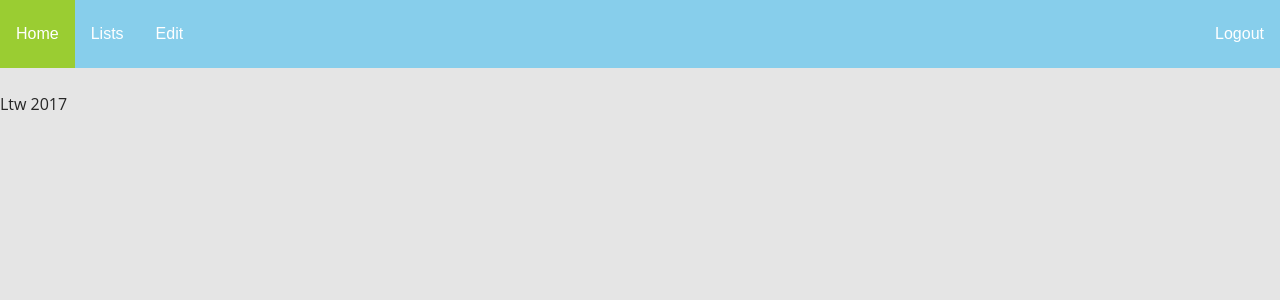
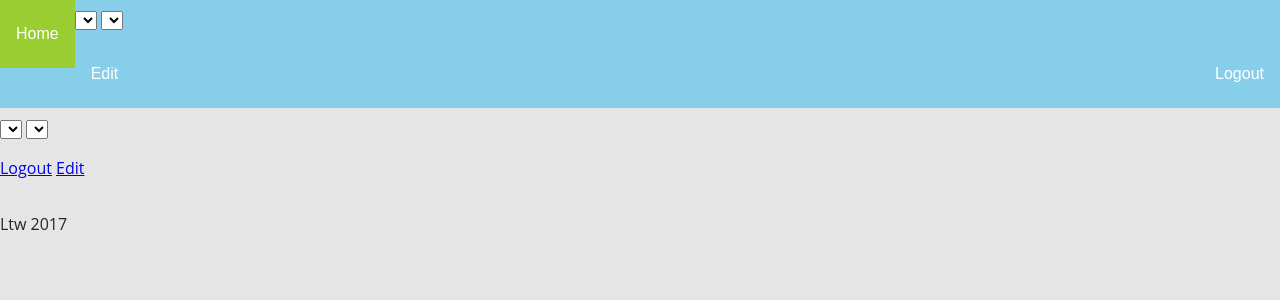
Before and after one commit to nice5torm/LTW2, a PHP site: page /pages/home.php in a window 1280 px wide. Shown: the top 300 px of the page. Run offline with PHP 8.4, Linux system fonts and the light colour scheme; the visitor is signed in with stand-in values (Sample User, id 1); data comes from the database, SQL or seed files in the repository; lists and menus that the app fills with data are empty; some libraries are stand-ins or nearby versions.

Commit message:
tentativa de select lists (em vez da pagina) help

```diff
--- a/jscript/myScript.js
+++ b/jscript/myScript.js
@@ -22,4 +22,12 @@ $(document).ready()
             ;
         }
     );
+
+    $("select").click()
+    (
+        function(event)
+        {
+           //dont know exactly what to do here xb
+        }
+    )
 }
--- a/pages/header.php
+++ b/pages/header.php
@@ -46,7 +46,55 @@
         {
          ?>
             <a href="./home.php">Home</a>
-            <a href="./todoLists.php">Lists</a>
+
+        <?php
+
+        include_once "../database/toDoList.php";
+
+        $results = getList($_SESSION['username']);
+
+        ?>
+        <div class="todoLists">
+            <select name="My Lists">
+            <?php
+
+            foreach($results as $result)
+            {
+                ?>
+
+                <div class="List">
+                    <form action="../pages/todoList.php" method="get">
+                        <button type="Submit" name="list" value="<?php echo $result['idList']?>" class="submit-button"><?php echo $result['title']?></button>
+                    </form>
+                </div>
+                <?php
+            }
+            ?>
+            </select>
+            <select name="All Lists" onchange="gotoPage()">
+
+            <?php
+
+                $results = getListMembership($_SESSION['username']);
+
+                foreach($results as $result)
+                {
+                    ?>
+                    <option value="../pages/todoList.php/<?php echo $result['idList']?>">
+                        <?php echo $result['title']?>
+                        <form action="../pages/todoList.php" method="get">
+                            <button type="Submit" name="list" value="<?php echo $result['idList']?>" class="submit-button"><?php echo $result['title']?></button>
+                        </form>
+                    </option>
+
+
+                    <?php
+                }
+                ?>
+            </select>
+
+        </div>
+
             <a class="logout" href="../actions/logout_action.php">Logout</a>
             <a href="./editUser.php">Edit</a>
 
@@ -55,3 +103,9 @@
         ?>
 
     </nav>
+
+<script type="text/javascript">
+    function gotoPage(select){
+        window.location = select.value;
+    }
+</script>
--- a/pages/home.php
+++ b/pages/home.php
@@ -1,8 +1,69 @@
 <?php
 
     include_once("./header.php");
+    include_once "../database/toDoList.php";
 
 
+    //ver como mudar a pagina para a das listas
 
+    if(isset($_SESSION['username']))
+    {
+
+        $results = getList($_SESSION['username']);
+     ?>
+        <div class="todoLists">
+         <select name="My Lists">
+                <?php
+
+                foreach($results as $result)
+                {
+                    ?>
+
+                    <div class="List">
+                        <form action="../pages/todoList.php" method="get">
+                            <button type="Submit" name="list" value="<?php echo $result['idList']?>" class="submit-button"><?php echo $result['title']?></button>
+                        </form>
+                    </div>
+                    <?php
+                }
+                ?>
+        </select>
+        <select name="All Lists" onchange=goToPage(this)>
+            <spript>function goToPage(select){
+                window.location = select.value;
+                }
+            </spript>
+            <?php
+
+            $results = getListMembership($_SESSION['username']);
+
+            foreach($results as $result)
+            {
+                ?>
+                <option value="../pages/todoList.php/<?php echo $result['idList']?>">
+                    <?php echo $result['title']?>
+                    <form action="../pages/todoList.php" method="get">
+                        <button type="Submit" name="list" value="<?php echo $result['idList']?>" class="submit-button"><?php echo $result['title']?></button>
+                    </form>
+                </option>
+
+
+                <?php
+            }
+            ?>
+        </select>
+
+    </div>
+
+    <a class="logout" href="../actions/logout_action.php">Logout</a>
+    <a href="./editUser.php">Edit</a>
+
+<?php
+        }
+        ?>
+
+</nav>
+
+<?php
     include_once("./footer.php");
 ?>
```
